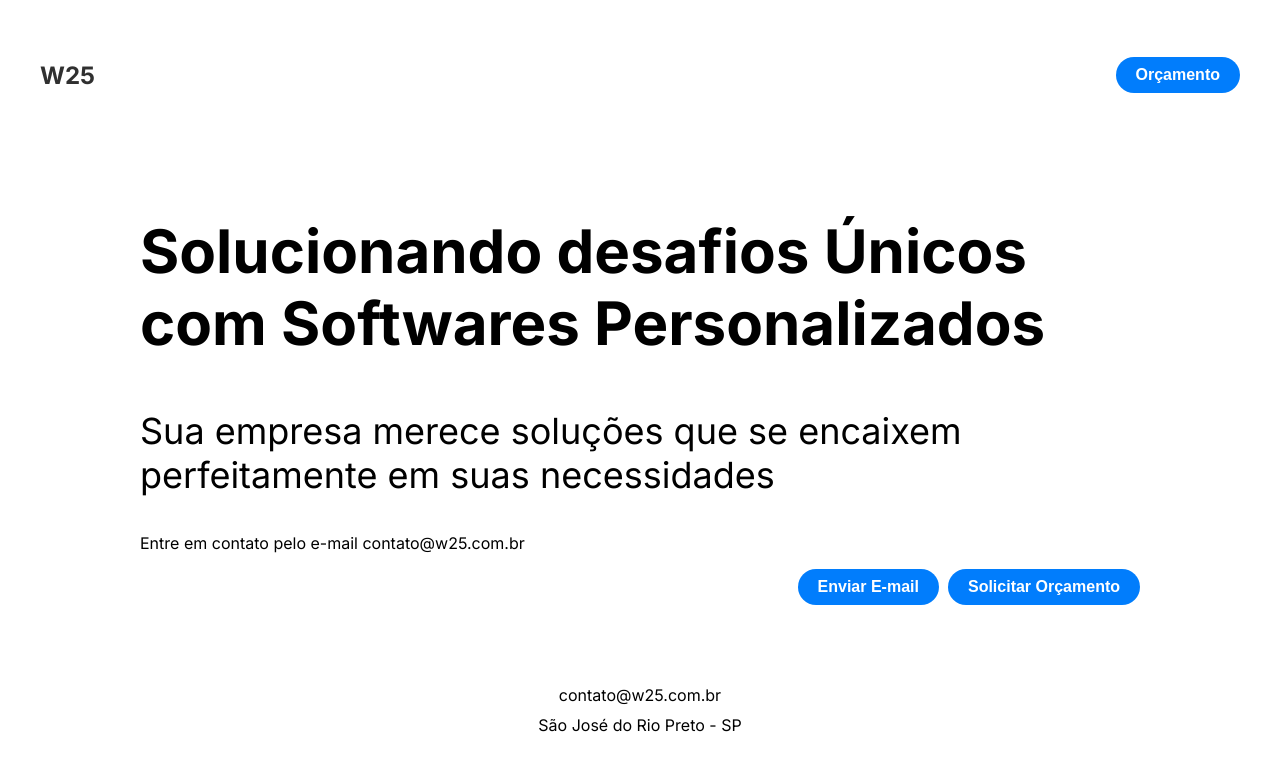
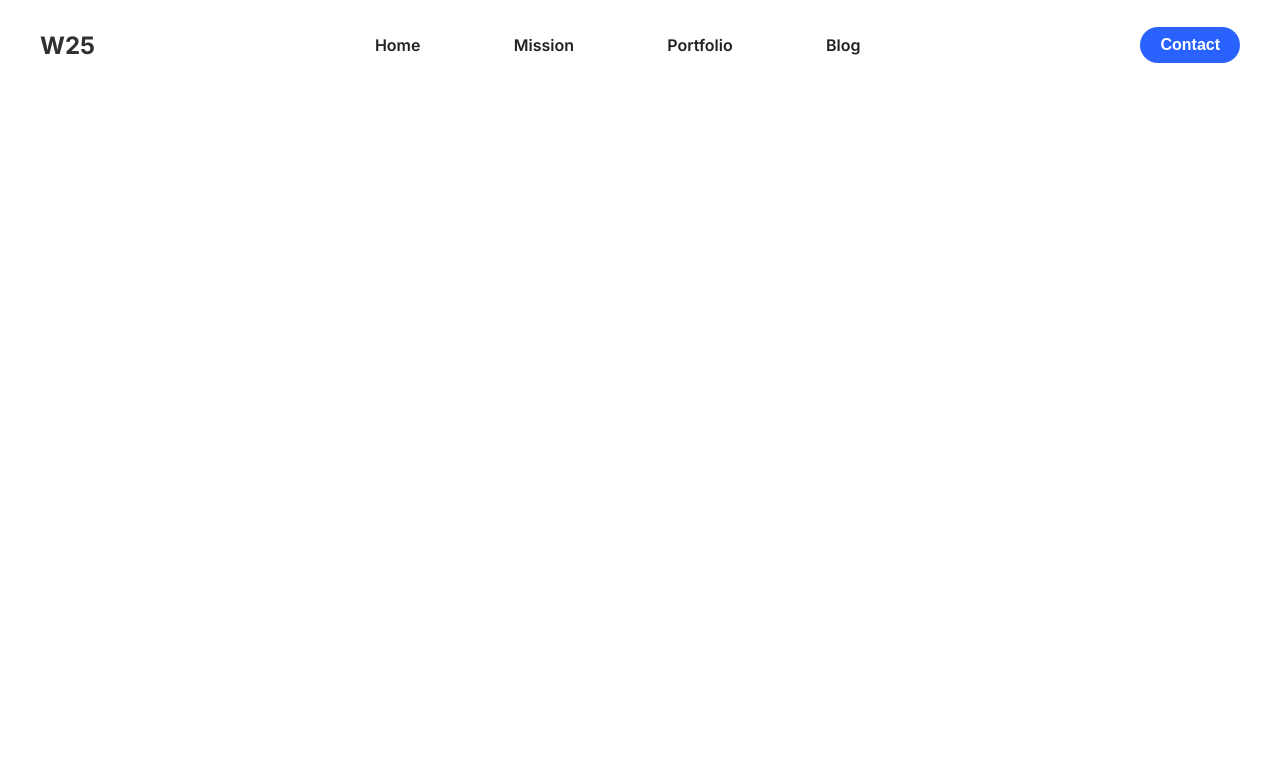
Before and after one commit to w25-solutions/w25-website, a Next.js app: page / in a window 1280 px wide. Shown: the top 770 px of the page. Built offline with nearby package versions, Linux system fonts and the light colour scheme.

Commit message:
feat: adding css variables

```diff
--- a/src/app/globals.css
+++ b/src/app/globals.css
@@ -1,6 +1,11 @@
 :root {
-  --max-width: 1100px;
+  --wrapper-max-width: 1200px;
+  --font-s: 16px;
+  --font-m: 24px;
+  --font-b: 32px;
   --border-radius: 12px;
+  --cta-collor: #2962FF;
+  --cta-text-collor: #fff;
   --font-mono: ui-monospace, Menlo, Monaco, 'Cascadia Mono', 'Segoe UI Mono',
     'Roboto Mono', 'Oxygen Mono', 'Ubuntu Monospace', 'Source Code Pro',
     'Fira Mono', 'Droid Sans Mono', 'Courier New', monospace;
--- a/src/app/page.module.scss
+++ /dev/null
@@ -1,89 +0,0 @@
-.container {
-  width: 100vw;
-  height: 100vh;
-  display: flex;
-  flex-direction: column;
-  align-items: center;
-  justify-content: space-between;
-  padding: 30px;
-  box-sizing: border-box;
-
-  .cta {
-    max-width: 1000px;
-    h2 {
-      font-size: 60px;
-    }
-
-    p {
-      font-size: 36px;
-    }
-
-
-  }
-
-  header {
-    width: 100%;
-    height: 90px;
-
-    .wrapper {
-      width: 100%;
-      height: 100%;
-      max-width: 1200px;
-      margin: 0 auto;
-
-      display: flex;
-      flex-direction: row;
-
-      > div {
-        flex-grow: 1;
-
-        &:nth-child(2) {
-          text-align: center;
-          display: flex;
-          flex-direction: row;
-          justify-content: space-between;
-          align-items: center;
-
-          a {
-            color: #222;
-            font-weight: 600;
-            font-size: 16px;
-          }
-        }
-
-        &:first-child {
-          font-size: 24px;
-          vertical-align: center;
-          margin: auto;
-          text-align: inherit;
-          color: #303030;
-        }
-
-        &:last-child {
-          text-align: right;
-          display: flex;
-          flex-direction: row;
-          justify-content: flex-end;
-          align-items: center;
-        }
-      }
-    }
-  }
-
-  footer {
-    padding: 30px;
-    display: flex;
-    flex-direction: column;
-    align-items: center;
-    justify-content: center;
-
-    p {
-      margin: 5px;
-    }
-  }
-}
-
-.right {
-  display: flex;
-  justify-content: end;
-}
--- a/src/app/page.tsx
+++ b/src/app/page.tsx
@@ -1,49 +1,9 @@
-import styles from './page.module.scss';
-import Button from "@/components/button/button";
+import Header from "@/components/header/header";
 
 export default function Home() {
   return (
-      <div className={styles.container}>
-        <header>
-          <div className={styles.wrapper}>
-            <div>
-              <div>
-                <b>W25</b>
-              </div>
-            </div>
-            <div>
-            </div>
-            <div>
-              <a href="https://k81wwyjyzxu.typeform.com/to/moje9xeW" target="_blank">
-                <Button>Orçamento</Button>
-              </a>
-            </div>
-          </div>
-        </header>
-        <main>
-          <div className={styles.cta}>
-            <h2>Solucionando desafios Únicos com Softwares Personalizados</h2>
-            <p>Sua empresa merece soluções que se encaixem perfeitamente em suas necessidades</p>
-          </div>
-          <p>Entre em contato pelo e-mail contato@w25.com.br</p>
-          <div className={styles.right}>
-            <a href="mailto:contato@w25.com.br">
-              <Button>Enviar E-mail</Button>
-            </a>
-            &nbsp;&nbsp;
-            <a href="https://k81wwyjyzxu.typeform.com/to/moje9xeW" target="_blank">
-              <Button>Solicitar Orçamento</Button>
-            </a>
-          </div>
-        </main>
-        <footer>
-          <p>
-            <a href="/">contato@w25.com.br</a>
-          </p>
-          <p>
-            São José do Rio Preto - SP
-          </p>
-        </footer>
-      </div>
+      <>
+        <Header></Header>
+      </>
   )
 }
--- a/src/components/button/button.module.scss
+++ b/src/components/button/button.module.scss
@@ -1,18 +1,17 @@
 .button {
-  background-color: rgb(1, 125, 252);
+  background-color: var(--cta-collor);
   border: none;
   border-radius: 20px;
-  color: #fff;
+  color: var(--cta-text-collor);
   cursor: pointer;
   display: inline-block;
-  font-size: 16px;
+  font-size: var(--font-s);
   font-weight: 600;
   line-height: 1;
   padding: 10px 20px;
   transition: all 0.3s ease-in-out;
 
   &:hover {
-    background-color: rgb(1, 125, 252, 0.8);
     box-shadow: #909090 0 0 10px 0;
   }
 }
--- a/src/components/header/header.module.scss
+++ b/src/components/header/header.module.scss
@@ -5,7 +5,7 @@
   .wrapper {
     width: 100%;
     height: 100%;
-    max-width: 1200px;
+    max-width: var(--wrapper-max-width);
     margin: 0 auto;
 
     display: flex;
@@ -24,12 +24,12 @@
         a {
           color: #222;
           font-weight: 600;
-          font-size: 16px;
+          font-size: var(--font-s);
         }
       }
 
       &:first-child {
-        font-size: 24px;
+        font-size: var(--font-m);
         vertical-align: center;
         margin: auto;
         text-align: inherit;
--- a/src/components/header/header.tsx
+++ b/src/components/header/header.tsx
@@ -14,12 +14,12 @@ export default function Header()
                 </div>
                 <div>
                     <Link href="/">Home</Link>
-                    <Link href="/">Company</Link>
-                    <Link href="/">Services</Link>
-                    <Link href="/">Contact</Link>
+                    <Link href="/">Mission</Link>
+                    <Link href="/">Portfolio</Link>
+                    <Link href="/">Blog</Link>
                 </div>
                 <div>
-                    <Button>Quotation</Button>
+                    <Button>Contact</Button>
                 </div>
             </div>
         </header>
```
Also changed, not shown: 1 other file (tests, documents, lock files or other folders).
